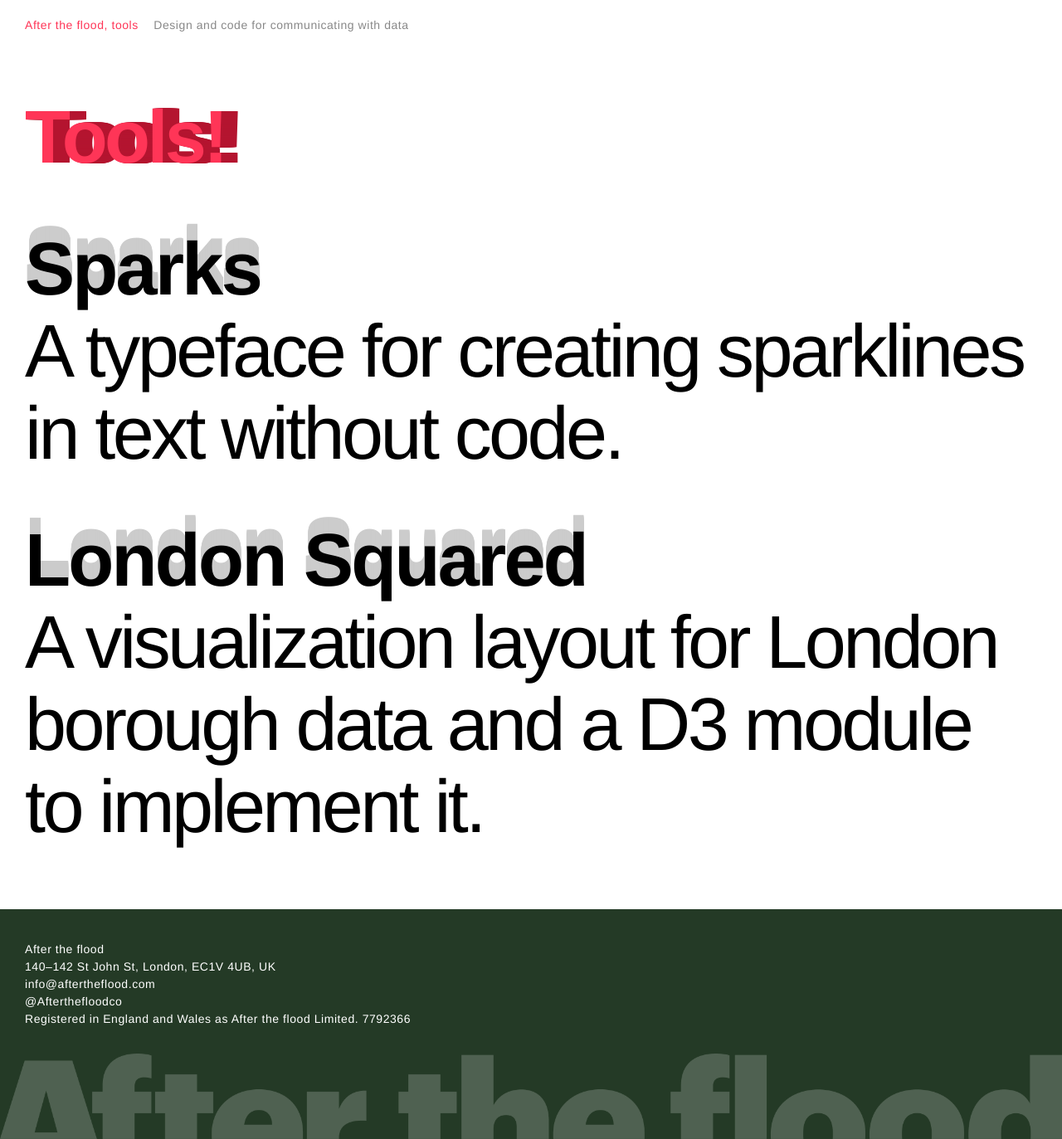
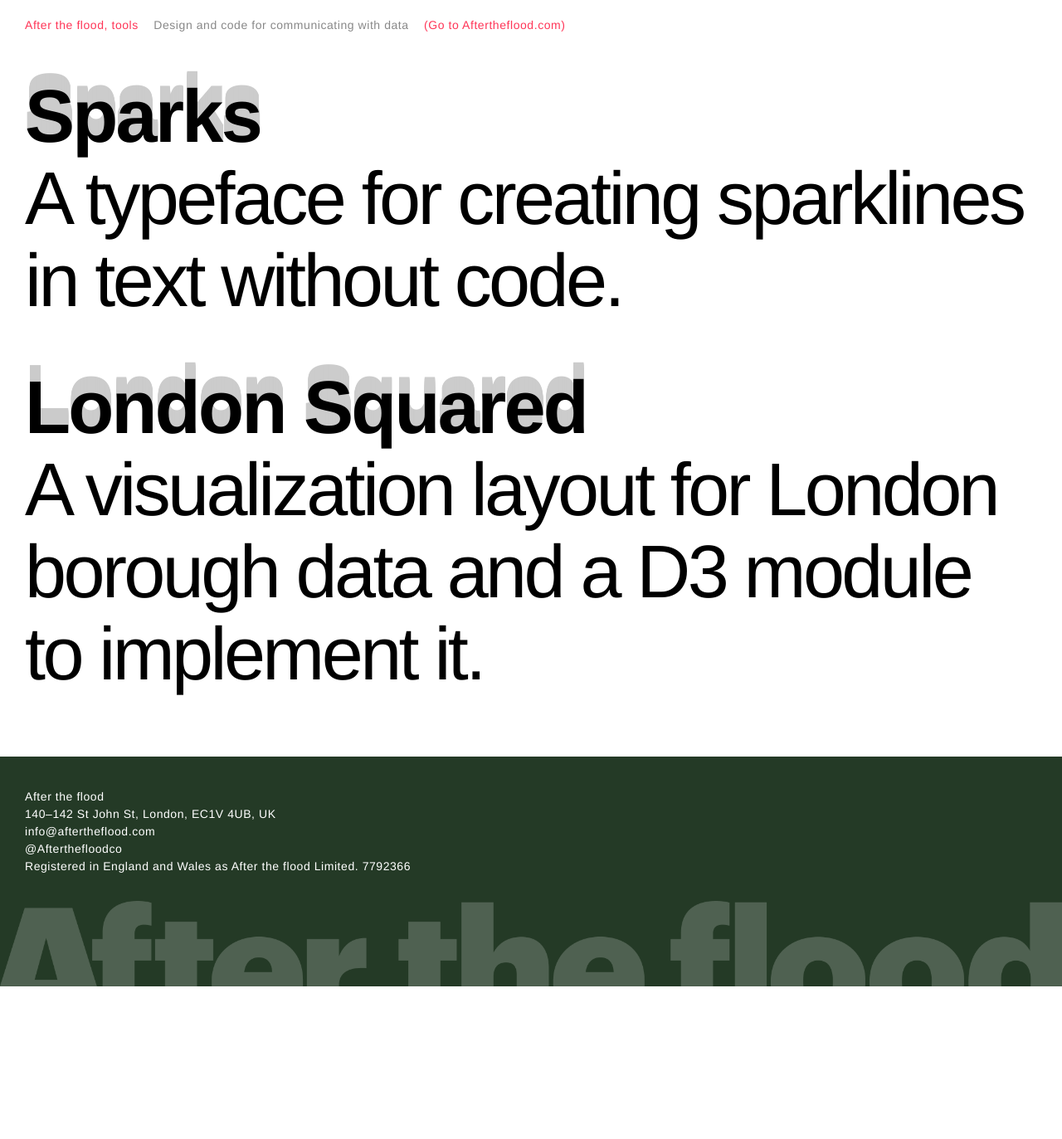
Before and after one commit to aftertheflood/aftertheflood.github.io, a Jekyll site: the page built from README.md, in a window 1280 px wide. Shown: the whole page at 83% size. Built offline with Jekyll 4.4.1, drawn with Linux system fonts in a browser that asks for light colours; some web fonts are replaced; our own code applies the rules of GitHub Pages for plain Markdown files; after the commit the page ends 1189 px from its top, so only the background shows below that.

```diff
--- a/_layouts/default.html
+++ b/_layouts/default.html
@@ -13,20 +13,15 @@
         <ul>
           <li class="page-title"><a href="/">{{ site.name }}</a></li>
           <li>{{ site.description }}</li>
+					<li class="main-site-link"><a href="https://aftertheflood.com/">(Go to Aftertheflood.com)</a></li>
         </ul>
       </header>
 
-      <div role="primary title" class="mini-site-title content">
-        <h1>
-          Tools!
-        </h1>
-      </div>
-
-      <div role="main" class="content">{{ content }}</div>
+      <div role="main" class="content toc">{{ content }}</div>
 
       <footer>
         <p>
-          After the flood
+          <a href="aftertheflood.com/">After the flood</a>
           <br>140–142 St John St, London, EC1V 4UB, UK
           <br>info@aftertheflood.com
           <br><a href="href=https://twitter.com/AftertheFloodco">@Afterthefloodco</a>
--- a/londonsquared/index.html
+++ b/londonsquared/index.html
@@ -12,8 +12,9 @@
 
 			<header>
 				<ul>
-					<li class="page-title"><a href="/">After the Flood</a></li>
-					<li><span class="highlight">London Squared</span> A visualization layout for London borough data</li>
+					<li class="page-title"><a href="/">After the flood, tools</a></li>
+					<li>Design and code for communicating with data</li>
+					<li class="main-site-link"><a href="https://aftertheflood.com/">(Go to Aftertheflood.com)</a></li>
 				</ul>
 			</header>
 
```
Also changed, not shown: sparks/index.html (+7 -6 lines).
